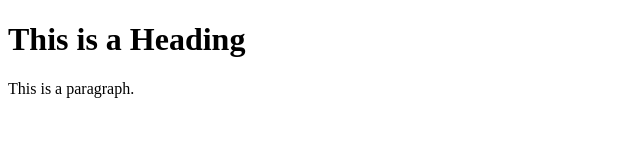
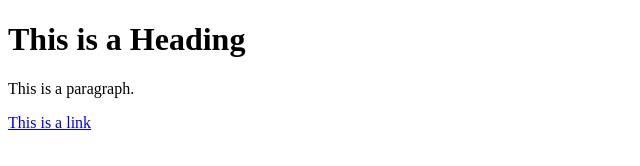
Before and after one commit to JLoewenthal/JLoewenthal.github.io, a plain HTML site: page index.html in a window 1280 px wide. Shown: the full height of the page, 0-640 px from the left. Drawn offline with Linux system fonts and the light colour scheme.

Commit message:
Update index.html

```diff
--- a/index.html
+++ b/index.html
@@ -7,6 +7,6 @@
 
 <h1>This is a Heading</h1>
 <p>This is a paragraph.</p>
-<a href="https://www.w3schools.com" This is a link </a>
+<a href="https://www.w3schools.com"> This is a link </a>
 </body>
 </html>
```
